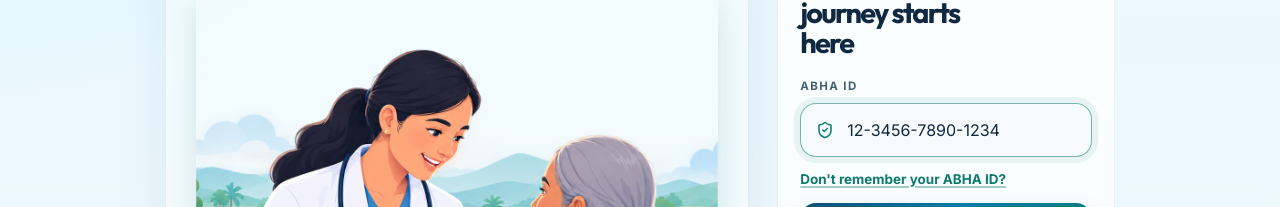
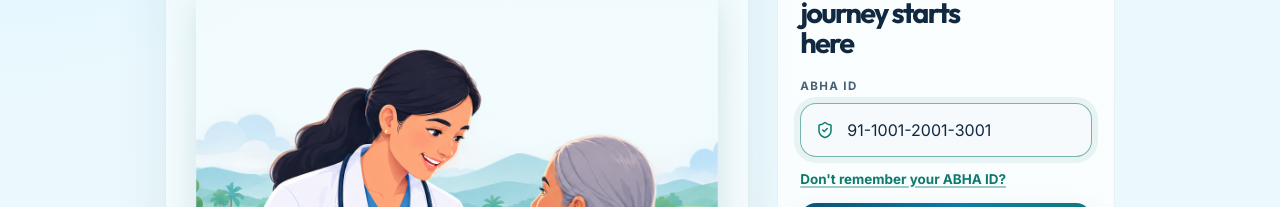
Before and after one commit to Dheeraj-del-cyber/SUGASTHA-user-dashboard, a React (Vite) app: page / in a window 1280 px wide. Shown: the part 325-532 px from the top of the page. Built offline with nearby package versions, Linux system fonts and the light colour scheme; no server answers.

Commit message:
Update AbhaLoginPage.tsx

```diff
--- a/src/components/auth/AbhaLoginPage.tsx
+++ b/src/components/auth/AbhaLoginPage.tsx
@@ -32,7 +32,7 @@ export const AbhaLoginPage: React.FC<AbhaLoginPageProps> = ({
     te: { overview: 'మీ ఆరోగ్యం, కనెక్ట్ చేయబడింది', connectedCare: 'కనెక్ట్‌డ్ కేర్ నెట్‌వర్క్', secureAccess: 'సురక్షిత ప్రాప్యత', protected: 'సురక్షిత', welcome: 'మళ్లీ స్వాగతం', accessTitle: 'మీ ఆరోగ్య ప్రయాణాన్ని సురక్షితంగా యాక్సెస్ చేయండి', betterHealthcare: 'మంచి ఆరోగ్య సేవ' },
   };
   // Demo/test ABHA ID only for evaluation. Not a real patient's ABHA identifier.
-  const DEMO_TEST_ABHA_ID = '12-3456-7890-1234';
+  const DEMO_TEST_ABHA_ID = '91-1001-2001-3001';
   const [identifier, setIdentifier] = useState(DEMO_TEST_ABHA_ID);
   const [loading, setLoading] = useState(false);
   const [errorMsg, setErrorMsg] = useState('');
```
